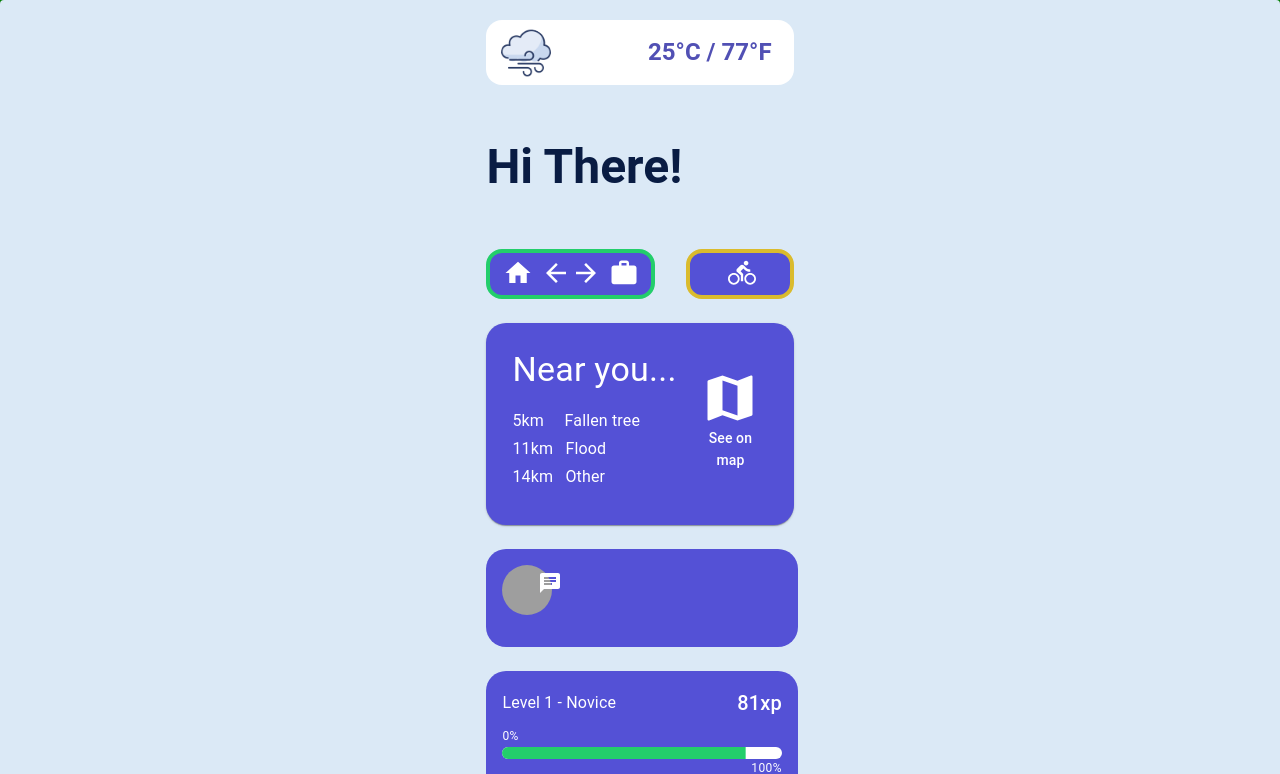
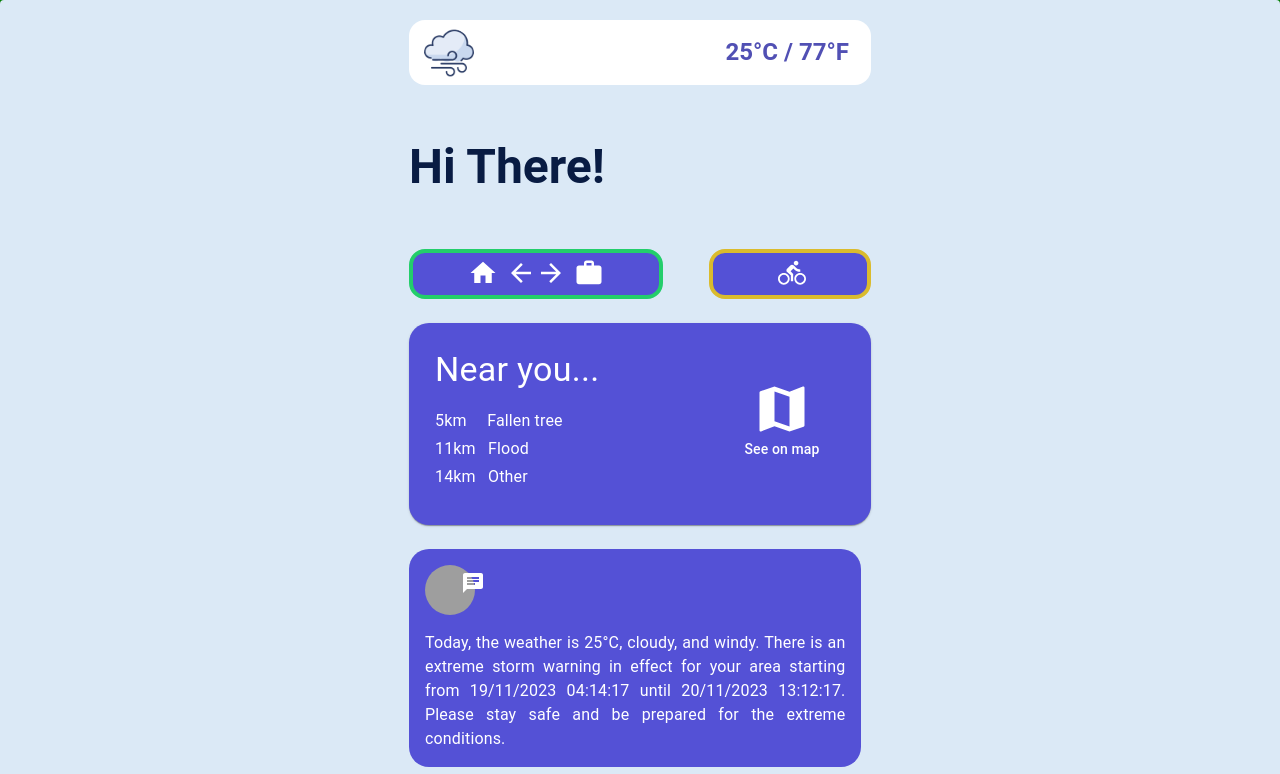
Before and after one commit to dmlls/klima-hero, a React (Create React App) app in the folder frontend/: page / in a window 1280 px wide. Shown: the top 774 px of the page. Built offline with nearby package versions, Linux system fonts and the light colour scheme; no server answers; grey boxes are pictures that could not be loaded.

Commit message:
mocked chatgpt request because it takes too long

```diff
--- a/frontend/src/components/chatAgent/ChatAgent.jsx
+++ b/frontend/src/components/chatAgent/ChatAgent.jsx
@@ -1,13 +1,13 @@
-import React, { useEffect, useState } from 'react';
+import React, { useState, useEffect } from 'react';
 import { Avatar, Box, Typography, IconButton, CircularProgress } from '@mui/material';
 import EarthBot from '../../assets/earthBot2.png';
-import ChatIcon from '@mui/icons-material/Chat'; // Import the chat icon
+import ChatIcon from '@mui/icons-material/Chat';
 
 const ChatAgent = () => {
     const [agentText, setAgentText] = useState('');
     const [loading, setLoading] = useState(true);
 
-    useEffect(() => {
+    /*useEffect(() => {
        if (!agentText) {
            const fetchData = async () => {
                try {
@@ -28,7 +28,25 @@ const ChatAgent = () => {
            };
            fetchData();
        }
-    }, [agentText]);
+   }, [agentText]);*/
+
+    useEffect(() => {
+        // Simulate API request delay
+        const fetchData = async () => {
+            try {
+                // Simulating API response after 2 seconds
+                setTimeout(() => {
+                    setAgentText("Today, the weather is 25°C, cloudy, and windy. There is an extreme storm warning in effect for your area starting from 19/11/2023 04:14:17 until 20/11/2023 13:12:17. Please stay safe and be prepared for the extreme conditions.");
+                    setLoading(false);
+                }, 2000);
+            } catch (error) {
+                console.error('Error fetching data:', error);
+                setLoading(false);
+            }
+        };
+
+        fetchData();
+    }, []);
 
     return (
         <Box
@@ -42,16 +60,10 @@ const ChatAgent = () => {
                 justifyContent: 'space-between',
                 alignItems: 'flex-start',
                 width: '91%',
+                maxWidth: '430px'
             }}
         >
-            <div
-                style={{
-                    flex: 1,
-                    paddingTop: '16px',
-                    maxHeight: '200px', // Set your preferred maximum height
-                    overflowY: 'auto', // Enable vertical scrollbar when content exceeds the maximum height
-                }}
-            >
+            <div style={{ flex: 1, paddingTop: '16px' }}>
                 {loading ? (
                     <CircularProgress style={{ color: 'white' }} />
                 ) : (
```
Lines whose indentation alone changed are shown as unchanged.
